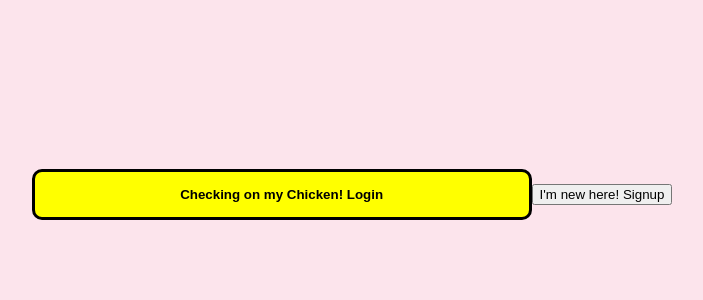
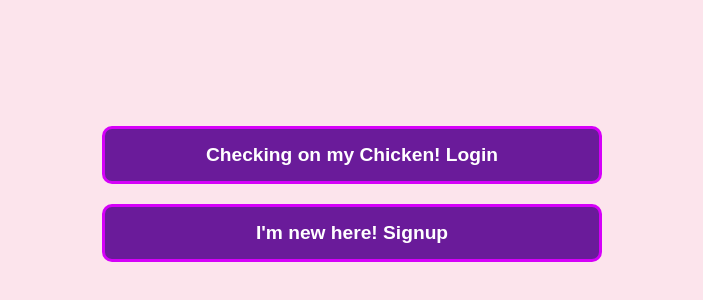
Before and after one commit to jittel/floppy-bird-frontend, a React (Create React App) app: page / in a window 1280 px wide. Shown: the part 206-506 px from the top of the page, without its empty margins (288-991 px from the left). Built offline with nearby package versions, Linux system fonts and the light colour scheme.

Commit message:
styled intro page

```diff
--- a/src/components/IntroPage/Style.css
+++ b/src/components/IntroPage/Style.css
@@ -4,30 +4,50 @@ body{
 
 .btns{
     display:flex;
+    flex-direction: column;
     align-items:center;
     justify-content: center;
     height: 100vh;
 }
 
 #login-button{
-    background-color: yellow;
-    color: black;
+    background-color: #6a1b9a;
+    color: white;
     font-weight: bold;
+    font-size: larger;
     padding: 15px 32px;
     text-decoration: none;
     text-align: center;
     display: inline-block;
     border-radius: 10px;
-    border: 3px solid black;
+    border: 3px solid #d500f9;
     width: 500px;
-
-
-
     box-shadow: inset 0 0 0 0 white;
     transition: ease-out 1s;
 }
 
 #login-button:hover{
-    box-shadow: inset 500px 0 0 0 white;
+    box-shadow: inset 500px 0 0 0 #d500f9;
     cursor: pointer;
 }
+
+#signup-button{
+    background-color: #6a1b9a;
+    color: white;
+    font-weight: bold;
+    font-size: larger;
+    padding: 15px 32px;
+    text-decoration: none;
+    text-align: center;
+    display: inline-block;
+    border-radius: 10px;
+    border: 3px solid #d500f9;
+    width: 500px;
+    box-shadow: inset 0 0 0 0 white;
+    transition: ease-out 1s;
+}
+
+#signup-button:hover{
+    box-shadow: inset 500px 0 0 0 #d500f9;
+    cursor: pointer;
+}
--- a/src/components/IntroPage/index.js
+++ b/src/components/IntroPage/index.js
@@ -5,6 +5,7 @@ export default function IntroPage() {
     return(
         <div className='btns'>
             <a  href="/login"><button id='login-button'>Checking on my Chicken! Login</button></a>
+            <br></br>
             <a href="/signup"><button id='signup-button'>I'm new here! Signup</button></a>
         </div>
     )
```
